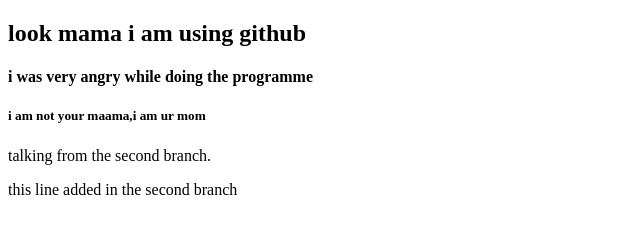
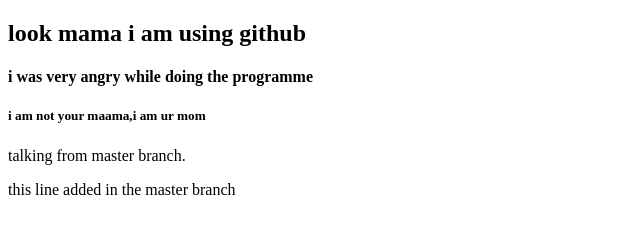
Before and after one commit to fardinrafatbd/my-first-website1, a plain HTML site: page index.html in a window 1280 px wide. Shown: the full height of the page, 0-640 px from the left. Drawn offline with Linux system fonts and the light colour scheme.

Commit message:
added a changes in paragraph

```diff
--- a/index.html
+++ b/index.html
@@ -10,7 +10,7 @@
     <h2>look mama i am using github</h2>
     <h4>i was very angry while doing the programme</h4>
     <h5> i am not your maama,i am ur mom</h5>
-    <p>talking from the second branch. </p>
-    <p>this line added in the second branch</p>
+    <p>talking from master branch. </p>
+    <p>this line added in the master branch</p>
 </body>
 </html>
```
